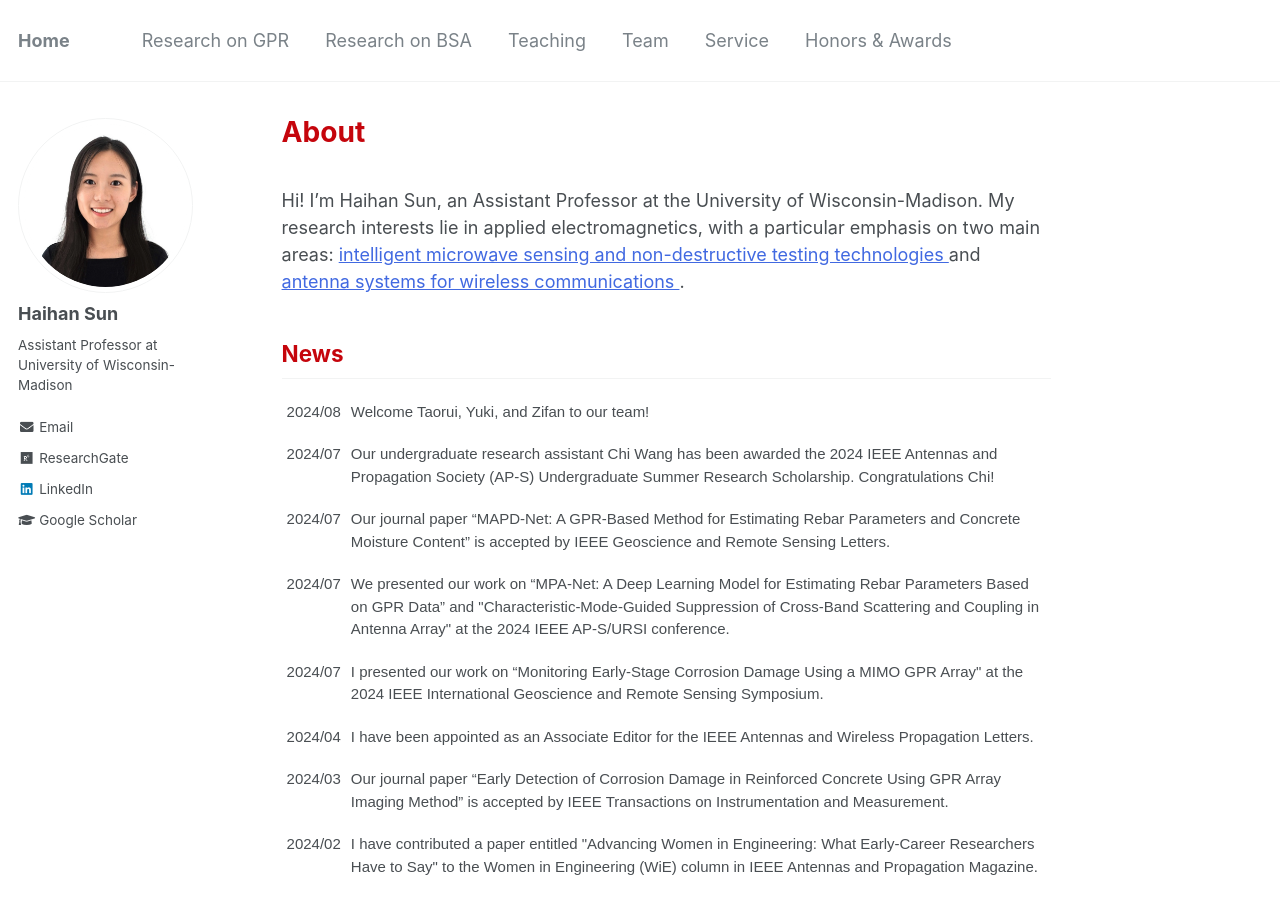
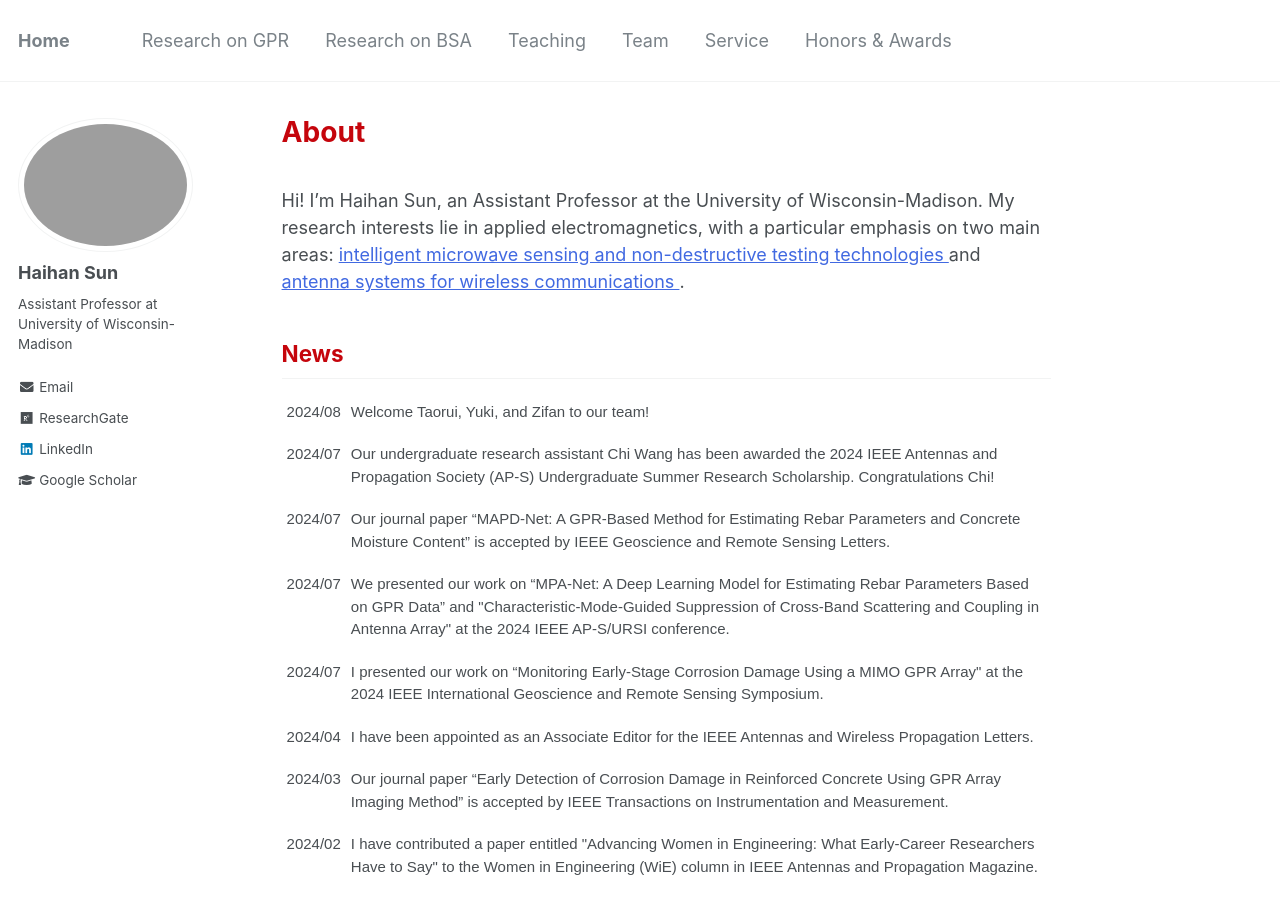
Before and after one commit to Haihan-Sun/Haihan-Sun.github.io, a Jekyll site: the page built from _pages/about.md, in a window 1280 px wide and 900 px high. Built offline with Jekyll 4.4.1, drawn with Linux system fonts in a browser that asks for light colours.

Commit message:
Update _config.yml

```diff
--- a/_config.yml
+++ b/_config.yml
@@ -81,7 +81,7 @@ analytics:
 # Site Author
 author:
   name             : "Haihan Sun"
-  avatar           : "https://Haihan-Sun.github.io/files/photo_HHS.png"
+  avatar           : "https://Haihan-Sun.github.io/files/HHS.jpg"
   bio              : "Assistant Professor at University of Wisconsin-Madison"
   location         :
   employer         :
```
